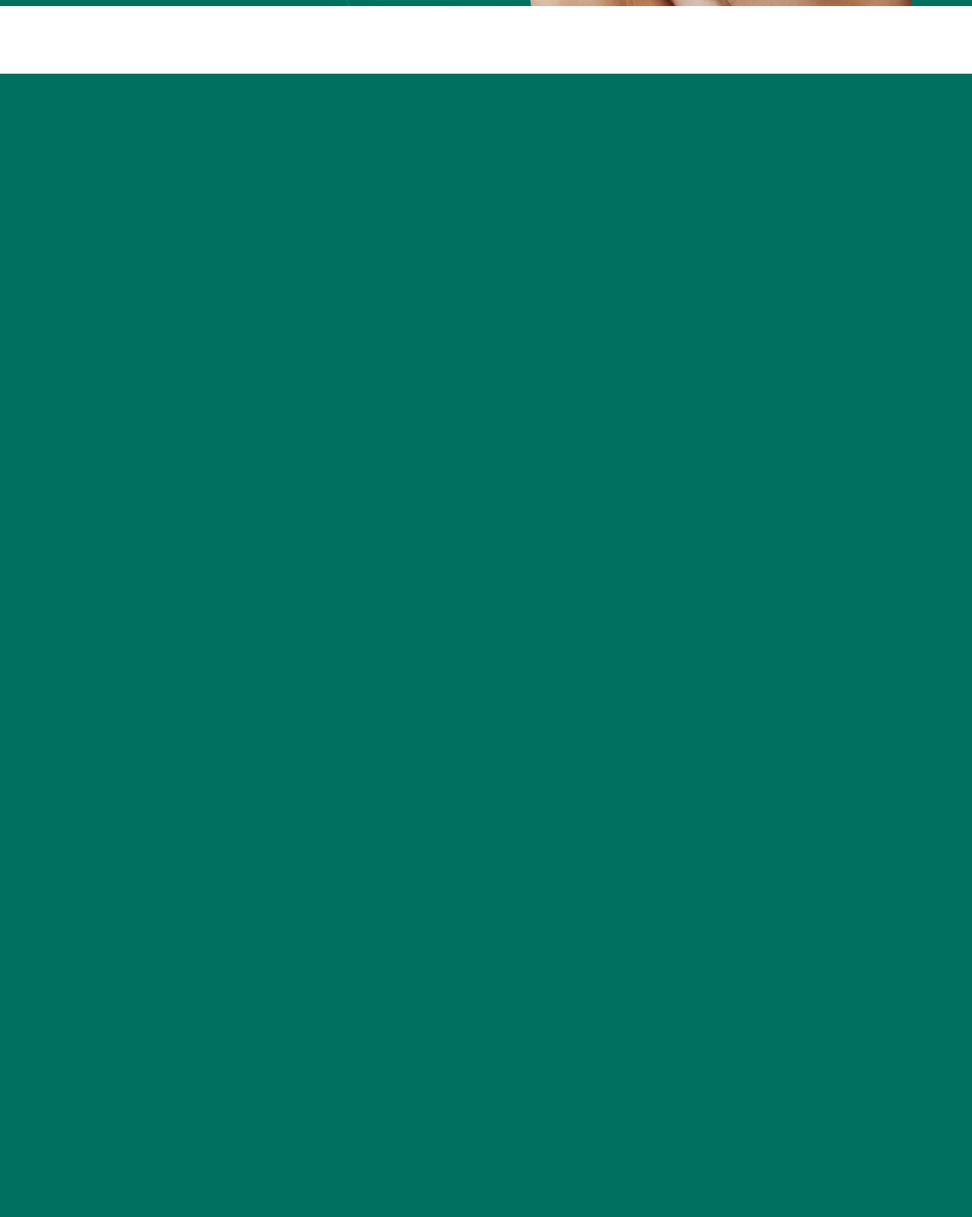
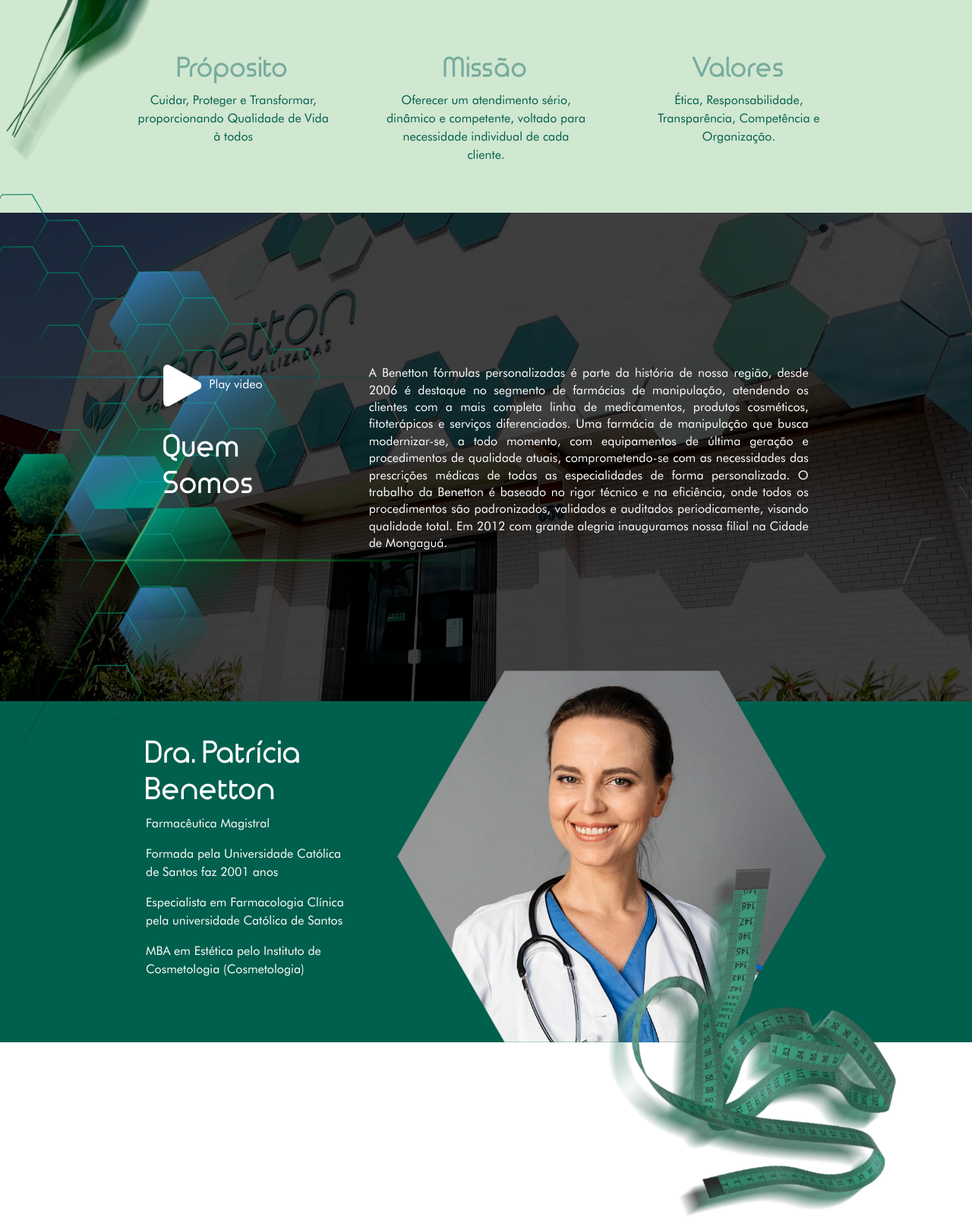
Before and after one commit to GuilhermeFRocha/Benneton, a PHP site: page / in a window 1280 px wide. Shown: the part 703-2305 px from the top of the page at 76% size. Before the commit the page ends 800 px from the top, so only its background shows below. Run offline with PHP 8.4, Linux system fonts and the light colour scheme.

Commit message:
adicionando carrosel

```diff
--- a/css/style.css
+++ b/css/style.css
@@ -10,81 +10,281 @@ header {
   align-items: center;
   padding: 38px 0;
   width: 90%;
+  align-items: center;
+}
+
+header .container .logo {
+  width: 245px;
+  height: 50px;
+}
+
+header .container .menu {
+  width: 38px;
+  height: 20px;
 }
 
 header .container p {
-  font-size: 25px;
+  font-size: 18px;
   color: white;
   font-family: "FuturaBT";
 }
 
-.container-banner {
+.grid-container {
+  display: grid;
+  grid-template-columns: 1fr 1fr;
+}
+
+.grid-container .content {
+  position: relative;
+  height: 500px;
+  margin-left: 80px;
+}
+
+.grid-container .content > img {
+  width: 400px;
+  position: absolute;
+  left: 0;
+  bottom: 100px;
+  z-index: 3;
+}
+
+.grid-container .content h1 {
+  padding-left: 60px;
+  font-family: "TimeBurner";
+  color: #fff;
+  font-size: 50px;
+  font-weight: normal;
+}
+
+.grid-container .content h1 span {
+}
+
+.grid-container .content button {
+  margin-left: 60px;
+  padding: 15px 20px;
+  background: transparent;
+  color: #bcd9d3;
+  border: 1px solid #bcd9d3;
+  border-radius: 30px;
+  font-family: "FuturaBT";
+}
+
+.grid-container .content button img {
+  width: 25px;
+  margin-left: 40px;
+}
+
+.banner1 {
+  background: #007160;
+  position: relative;
+}
+
+.banner1 > img {
+  position: absolute;
+  bottom: -90px;
+  width: 400px;
+}
+
+.banner1 > .vetor2 {
+  top: 0;
+  width: 500px;
+  z-index: 2;
+  transform: translateX(65%);
+}
+
+.image-banner {
+  position: relative;
+  height: 100%;
+}
+
+.image-banner img {
+  position: absolute;
+  width: 500px;
+  bottom: -38px;
+  right: 0;
+}
+
+.container-card {
   width: 100%;
-  height: 70vh;
-  background-image: url(/assets/Banner.png);
-  background-position: center;
+  background: #d0e7d0;
+}
+
+.cards {
+  display: flex;
+  width: 78%;
+  margin: 0 auto;
+  justify-content: center;
+}
+
+.min-card {
+  width: 40%;
+  margin: 70px 0px 48px 0px;
+  padding: 0px 35px;
+  text-align: center;
+}
+
+.min-card h1 {
+  font-family: "TimeBurner";
+  color: #77ab9e;
+  font-size: 36px;
+}
+
+.min-card p {
+  color: #005f4d;
+  font-family: "FuturaBK";
+  font-size: 16px;
+}
+
+.carousel-button {
+  border-radius: 50% !important;
+  width: 10px !important;
+  height: 10px !important;
+}
+
+.img-card {
+  position: absolute;
+  margin-top: -150px;
+}
+
+.img-card img {
+  width: 200px;
+  height: 450px;
+}
+
+.container-description {
+  width: 100%;
+  background-image: url(/assets/Benetton\ 15\ anos.png);
   background-repeat: no-repeat;
   background-size: cover;
+  position: relative;
 }
 
-.container-content {
-  width: 59%;
-  margin: 0 auto;
-  justify-content: space-between;
-  display: flex;
+.description-img {
+  background-image: url(../assets/Objeto\ Inteligente\ de\ Vetor3.png);
+  background-size: cover;
+  background-repeat: no-repeat;
+  height: 119%;
+  position: absolute;
+  width: 620px;
+  margin-top: -25px;
 }
 
-.container-content .content-banner {
-  width: 90%;
-  flex-direction: column;
-  margin: 156px 0px 120px 0;
+.container-description .description-img img {
+  width: 100%;
+  height: 840px;
+  margin-top: -35px;
 }
 
-.container-content .content-banner h1 {
-  font-size: 60px;
-  font-family: "TimeBurner";
-  color: white;
+.content-description {
+  width: 78%;
+  margin: 0 auto;
+  display: flex;
+  justify-content: center;
+  gap: 140px;
+  padding: 200px 0px 180px 0px;
 }
 
-.container-content .content-banner .content-btn {
+.description-title {
+  color: #fff;
+  position: relative;
+}
+
+.description-title img {
+  margin-right: 10px;
+  width: 50px;
+  height: 55px;
+}
+
+.description-title h1 {
+  font-family: "TimeBurner";
+}
+
+.description-title p {
+  font-family: "FuturaBK";
+  margin-bottom: 30px;
+  color: #fff;
+}
+
+.description {
+  width: 58%;
+  color: #fff;
+  text-align: justify;
+  font-family: "FuturaBK";
+  line-height: 1.4rem;
+}
+
+.container-perfil {
+  width: 100%;
+  background: #005f4d;
+}
+
+.content-perfil {
+  width: 70%;
+  margin: 0 auto;
+  display: flex;
+  justify-content: center;
+}
+
+.text-perfil {
+  margin-top: 45px;
+  width: 57%;
+}
+
+.text-perfil h1 {
+  color: #fff;
+  font-family: "TimeBurner";
+  font-size: 40px;
+}
+
+.text-perfil p {
+  color: white;
+  font-family: "FuturaBK";
+  font: 25px;
+}
+
+.img-perfil {
+  position: relative;
+}
+
+.img-perfil img {
+  width: 100%;
+  margin-top: -40px;
+  position: relative;
+}
+
+.sub-img img {
+  width: 100%;
+}
+
+.fita {
+  width: 62%;
+  margin-left: 50%;
+}
+
+.fita img {
+  width: 67%;
+  position: absolute;
+  top: 260px;
+  right: -92px;
+}
+
+.container-produtos {
+  width: 80%;
+  margin: 0 auto;
+}
+
+.container-produtos h1 {
+  text-align: center;
+}
+
+.content-produtos {
   display: flex;
   justify-content: space-between;
 }
 
-.container-content .content-banner .content-btn {
-  border-radius: 50px;
-  border: 4px solid white;
-  padding: 15px;
-  margin: 50px 0;
-  width: 35%;
-}
-
-.container-content .content-banner button {
-  font-size: 20px;
-  background: #007160;
-  color: white;
-}
-
-.container-content .content-banner .produto-img {
-  margin-top: auto;
-  width: 100%;
-  margin-left: -80px;
-}
-.container-content .content-banner .produto-img img {
-  width: 100%;
-  bottom: 0;
-}
-
-.img-banner {
-  margin-top: auto;
-  width: 100%;
-  bottom: 0;
-  margin-bottom: -4px;
-}
-
-.img-banner img {
-  width: 100%;
-  bottom: 0;
+.content-produtos img {
+  width: 200px;
+  height: 400px;
 }
 
 /* Fonts */
--- a/index.html
+++ b/index.html
@@ -5,8 +5,13 @@
   <meta charset="UTF-8">
   <meta http-equiv="X-UA-Compatible" content="IE=edge">
   <meta name="viewport" content="width=device-width, initial-scale=1.0">
+
   <link rel="stylesheet" href="/css/global.css">
   <link rel="stylesheet" href="/css/style.css">
+
+  <link href="https://cdn.jsdelivr.net/npm/bootstrap@5.1.1/dist/css/bootstrap.min.css" rel="stylesheet"
+    integrity="sha384-F3w7mX95PdgyTmZZMECAngseQB83DfGTowi0iMjiWaeVhAn4FJkqJByhZMI3AhiU" crossorigin="anonymous">
+
   <title>Benneton</title>
 </head>
 
@@ -15,35 +20,161 @@
     <div class="container">
       <p>(13) 97403-5380</p>
 
-      <img src="/assets/Logo.png" alt="">
+      <img class="logo" src="/assets/Logo.png" alt="">
 
-      <img src="/assets/Menu.png" alt="">
+      <img class="menu" src="/assets/Menu.png" alt="">
     </div>
   </header>
 
-  <section class="container-banner">
+  <div id="carouselExampleIndicators" class="carousel slide" data-bs-ride="carousel">
+    <div class="carousel-indicators">
+      <button class="carousel-button" type="button" data-bs-target="#carouselExampleIndicators" data-bs-slide-to="0"
+        class="active" aria-current="true" aria-label="Slide 1"></button>
+      <button class="carousel-button" type="button" data-bs-target="#carouselExampleIndicators" data-bs-slide-to="1"
+        aria-label="Slide 2"></button>
+      <button class="carousel-button" type="button" data-bs-target="#carouselExampleIndicators" data-bs-slide-to="2"
+        aria-label="Slide 3"></button>
+    </div>
+    <div class="carousel-inner">
+      <div class="carousel-item active banner1">
 
-    <div class="container-content">
+        <img src="./assets/Objeto Inteligente de Vetor copiar 2.png" alt="">
+        <img class="vetor2" src="./assets/Objeto Inteligente de Vetor.png" alt="">
 
-      <div class="content-banner">
-        <div>
-          <h1>Pele mais clara <br> bonita e radiante</h1>
-        </div>
-        <div class="content-btn">
-          <button> comprar agora </button>
-          <img src="/assets/right-arrow.png" alt="">
+        <div class="container grid-container">
+          <div class="content">
+            <h1>Pele mais clara<br><span>bonita</span> e <span>radiante</span></h1>
+            <button>
+              comprar agora
+              <img src="./assets/right-arrow.png" alt="">
+            </button>
+            <img src="./assets/produto-banner.png" alt="">
+          </div>
+          <div class="image-banner">
+            <img src="./assets/perfil-banner.png" alt="">
+          </div>
         </div>
 
+      </div>
+      <div class="carousel-item">
+        <img src="..." class="d-block w-100" alt="...">
+      </div>
+      <div class="carousel-item">
+        <img src="..." class="d-block w-100" alt="...">
+      </div>
+    </div>
+  </div>
+
+  <div class="img-card">
+    <img src="./assets/Folha 01.png" alt="">
+  </div>
+
+
+  <section class="container-card">
+    <div class="cards">
+
+      <div class="min-card">
+        <h1>Próposito</h1>
+        <p>Cuidar, Proteger e Transformar, proporcionando Qualidade de Vida à todos</p>
+      </div>
+
+      <div class="min-card">
+        <h1>Missão</h1>
+        <p>Oferecer um atendimento sério, dinâmico e competente, voltado para necessidade individual de cada cliente.
+        </p>
+      </div>
+
+      <div class="min-card">
+        <h1>Valores</h1>
+        <p>Ética, Responsabilidade, Transparência, Competência e Organização.</p>
       </div>
 
     </div>
 
+  </section>
+
+  <section class="container-description">
+
+    <div class="description-img">
+
+    </div>
+
+    <div class="content-description">
+      <div class="description-title">
+        <p> <img src="/assets/play-button-arrowhead.png" alt="">Play video </p>
+
+        <h1>Quem <br> Somos</h1>
+      </div>
+
+
+      <div class="description">
+        <p>A Benetton fórmulas personalizadas é parte da história de nossa região, desde 2006 é destaque no segmento de
+          farmácias de manipulação, atendendo os clientes com a mais completa linha de medicamentos, produtos
+          cosméticos, fitoterápicos e serviços diferenciados. Uma farmácia de manipulação que busca modernizar-se, a
+          todo momento, com equipamentos de última geração e procedimentos de qualidade atuais, comprometendo-se com as
+          necessidades das prescrições médicas de todas as especialidades de forma personalizada. O trabalho da Benetton
+          é baseado no rigor técnico e na eficiência, onde todos os procedimentos são padronizados, validados e
+          auditados periodicamente, visando qualidade total. Em 2012 com grande alegria inauguramos nossa filial na
+          Cidade de Mongaguá.
+        </p>
+      </div>
+    </div>
+  </section>
+
+  <section class="container-perfil">
+    <div class="content-perfil">
+      <div class="text-perfil">
+        <h1>Dra. Patrícia
+          Benetton</h1>
+
+        <p>Farmacêutica Magistral</p>
+
+        <p>Formada pela Universidade Católica <br> de Santos faz 2001 anos</p>
+
+        <p>Especialista em Farmacologia Clínica <br> pela universidade Católica de Santos</p>
+
+        <p>MBA em Estética pelo Instituto de <br> Cosmetologia (Cosmetologia)</p>
+
+      </div>
+
+      <div class="img-perfil">
+        <img src="./assets/Polígono 1.png" alt="">
+        <div class="fita">
+          <img src="./assets/Fita.png" alt="">
+        </div>
+      </div>
     </div>
 
   </section>
 
 
 
+  <script src="./script.js"></script>
+  <script src="https://cdnjs.cloudflare.com/ajax/libs/materialize/1.0.0/js/materialize.min.js"></script>
+  <!-- <script src="https://cdn.jsdelivr.net/npm/bootstrap@5.1.1/dist/js/bootstrap.bundle.min.js"
+    integrity="sha384-/bQdsTh/da6pkI1MST/rWKFNjaCP5gBSY4sEBT38Q/9RBh9AH40zEOg7Hlq2THRZ" crossorigin="anonymous">
+  </script>
+  <script src="https://cdn.jsdelivr.net/npm/@popperjs/core@2.9.3/dist/umd/popper.min.js"
+    integrity="sha384-W8fXfP3gkOKtndU4JGtKDvXbO53Wy8SZCQHczT5FMiiqmQfUpWbYdTil/SxwZgAN" crossorigin="anonymous">
+  </script>
+  <script src="https://cdn.jsdelivr.net/npm/bootstrap@5.1.1/dist/js/bootstrap.min.js"
+    integrity="sha384-skAcpIdS7UcVUC05LJ9Dxay8AXcDYfBJqt1CJ85S/CFujBsIzCIv+l9liuYLaMQ/" crossorigin="anonymous">
+  </script> -->
 </body>
 
 </html>
+
+<!-- <div class="container-produtos">
+
+  <h1>Nossas formulas</h1>
+
+  <div class="content-produtos">
+    <img src="./assets/Produto.png" alt="">
+    <img src="./assets/Produto2.png" alt="">
+    <img src="./assets/Produto3.png" alt="">
+  </div>
+
+  <h1>Pós Botox</h1>
+  <p>Um elixir exclusivo, desenvolvido para prolongar os efeitos do tratamento da toxina botulínica! </p>
+
+</div> -->
```
Also changed, not shown: assets/Aspidistra.J02.2k copiar 2.png (added), assets/Benetton 15 anos.png (added), assets/Folha 01.png (added), assets/Fundo.png (added), assets/Logo.png, assets/Objeto Inteligente de Vetor copiar 3.png (added), assets/Objeto Inteligente de Vetor3.png (added), assets/Polígono 1.png, assets/Produto.png, assets/Produto2.png (added), assets/Produto3.png (added), assets/play-button-arrowhead.png, script.js (added).
